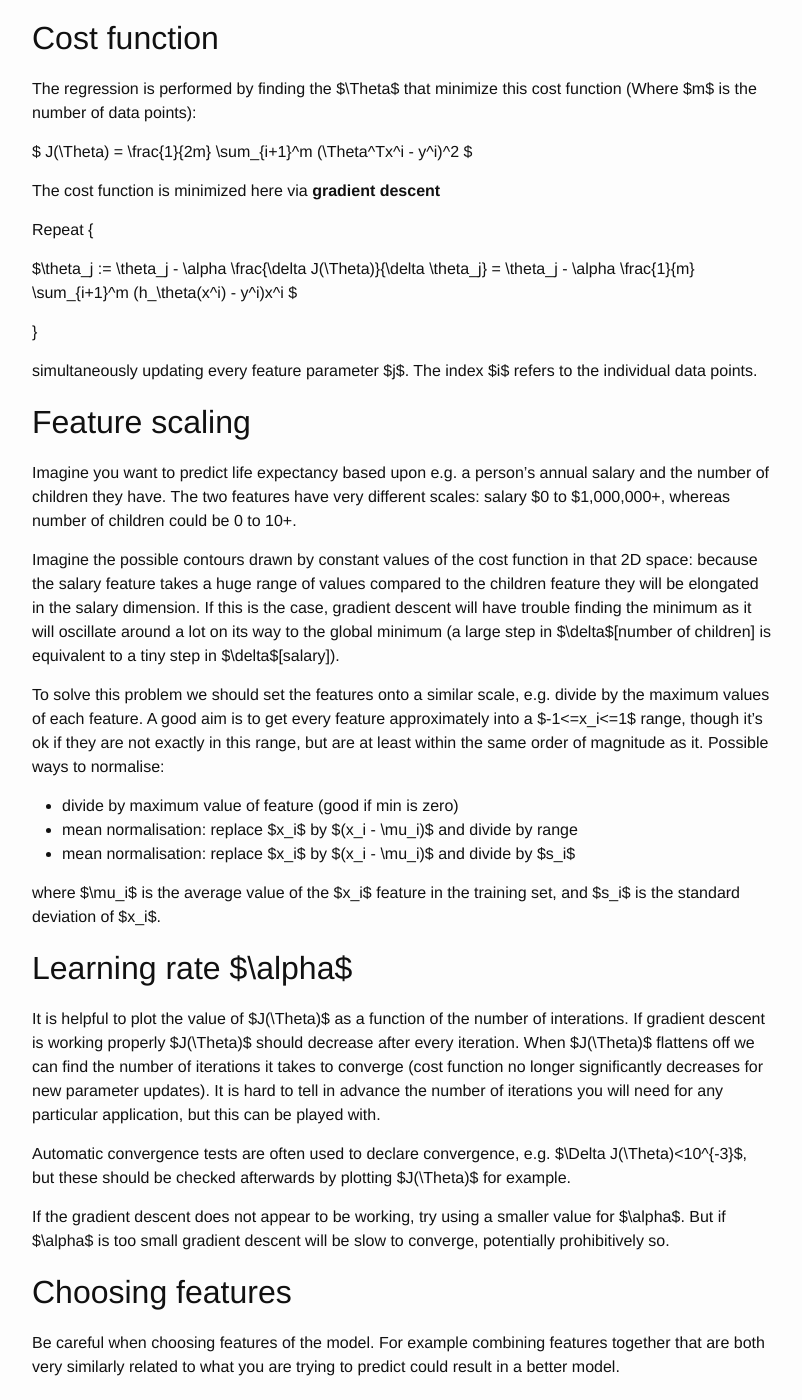
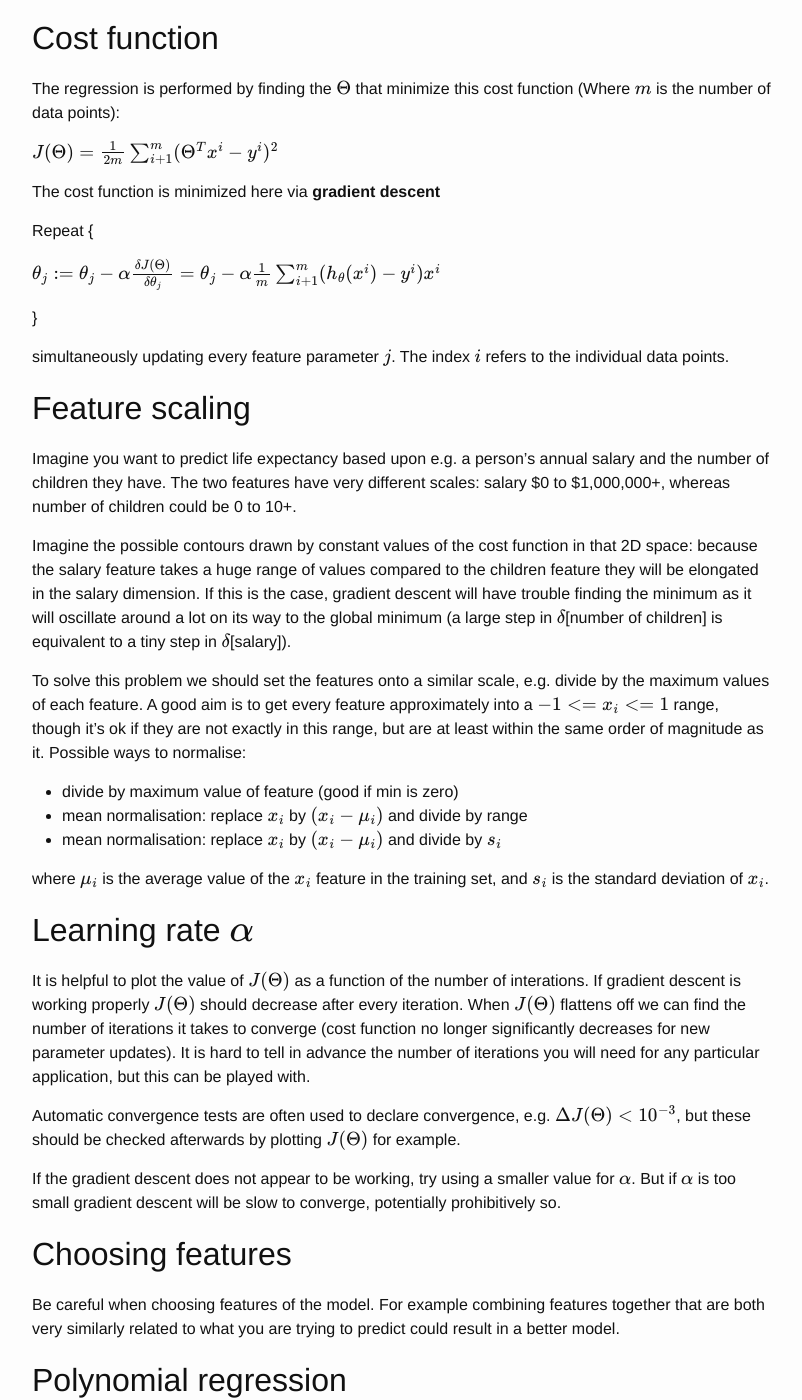
Before and after one commit to alexabate/alexabate.github.io, a Jekyll site: the page built from _posts/2016-05-10-linear-regression.md, in a window 1280 px wide and 1400 px high, scrolled down 728 px. Shown: the whole window, without its empty margins (238-1040 px from the left). Built offline with Jekyll 4.4.1, drawn with Linux system fonts in a browser that asks for light colours; some web fonts are replaced; formulas are drawn with MathJax 3; some of the changed text lies outside the part shown.

Commit message:
cleaned linear regression post

```diff
--- a/_posts/2016-05-10-linear-regression.md
+++ b/_posts/2016-05-10-linear-regression.md
@@ -17,38 +17,38 @@ Coursera.
 
 From Andrew Ng's ML course:
 
-$h_\theta(x) = \theta_0x_0 + \theta_1 x_1 + ... \theta_n x_n$
+\\(h_\theta(x) = \theta_0x_0 + \theta_1 x_1 + ... \theta_n x_n\\)
 
-where $x_i$ is each feature in the model, and $x_0=1$ with $n$ the number of
-features. $\theta_i$ I refer to as the "feature parameters".
+where \\(x_i\\) is each feature in the model, and \\(x_0=1\\) with \\(n\\) the number of
+features. \\(\theta_i\\) I refer to as the "feature parameters".
 
 Can re-write this in vector notation as
 
-$h_\theta(x) = \Theta^Tx$
+\\(h_\theta(x) = \Theta^Tx\\)
 
-where $\Theta = [\theta_0, \theta_1, ..., \theta_n]$ and $x = [x_0, x_1, ... ,
-x_n]$
+where \\(\Theta = [\theta_0, \theta_1, ..., \theta_n]\\) and \\(x = [x_0, x_1, ... ,
+x_n]\\)
 
-These vectors have dimension $n+1$ to include the constant term/intercept
-$x_0=1$.
+These vectors have dimension \\(n+1\\) to include the constant term/intercept
+\\(x_0=1\\).
 
 ## Cost function
 
-The regression is performed by finding the $\Theta$ that minimize this cost
-function (Where $m$ is the number of data points):
+The regression is performed by finding the \\(\Theta\\) that minimize this cost
+function (Where \\(m\\) is the number of data points):
 
-$ J(\Theta) = \frac{1}{2m} \sum_{i+1}^m (\Theta^Tx^i - y^i)^2 $
+\\( J(\Theta) = \frac{1}{2m} \sum_{i+1}^m (\Theta^Tx^i - y^i)^2 \\)
 
 The cost function is minimized here via **gradient descent**
 
 Repeat {
 
-$\theta_j := \theta_j - \alpha \frac{\delta J(\Theta)}{\delta \theta_j} =
-\theta_j - \alpha \frac{1}{m} \sum_{i+1}^m (h_\theta(x^i) - y^i)x^i $
+\\(\theta_j := \theta_j - \alpha \frac{\delta J(\Theta)}{\delta \theta_j} =
+\theta_j - \alpha \frac{1}{m} \sum_{i+1}^m (h_\theta(x^i) - y^i)x^i \\)
 
 }
 
-simultaneously updating every feature parameter $j$. The index $i$ refers to the
+simultaneously updating every feature parameter \\(j\\). The index \\(i\\) refers to the
 individual data points.
 
 ## Feature scaling
@@ -63,37 +63,37 @@ that 2D space: because the salary feature takes a huge range of values compared
 to the children feature they will be elongated in the salary dimension. If this
 is the case, gradient descent will have trouble finding the minimum as it will
 oscillate around a lot on its way to the global minimum (a large step in
-$\delta$[number of children] is equivalent to a tiny step in $\delta$[salary]).
+\\(\delta\\)[number of children] is equivalent to a tiny step in \\(\delta\\)[salary]).
 
 To solve this problem we should set the features onto a similar scale, e.g.
 divide by the maximum values of each feature. A good aim is to get every feature
-approximately into a $-1<=x_i<=1$ range, though it's ok if they are not exactly
+approximately into a \\(-1<=x_i<=1\\) range, though it's ok if they are not exactly
 in this range, but are at least within the same order of magnitude as it.
 Possible ways to normalise:
 
 * divide by maximum value of feature (good if min is zero)
-* mean normalisation: replace $x_i$ by $(x_i - \mu_i)$ and divide by range
-* mean normalisation: replace $x_i$ by $(x_i - \mu_i)$ and divide by $s_i$
+* mean normalisation: replace \\(x_i\\) by \\((x_i - \mu_i)\\) and divide by range
+* mean normalisation: replace \\(x_i\\) by \\((x_i - \mu_i)\\) and divide by \\(s_i\\)
 
-where $\mu_i$ is the average value of the $x_i$ feature in the training set, and
-$s_i$ is the standard deviation of $x_i$.
+where \\(\mu_i\\) is the average value of the \\(x_i\\) feature in the training set, and
+\\(s_i\\) is the standard deviation of \\(x_i\\).
 
-## Learning rate $\alpha$
+## Learning rate \\(\alpha\\)
 
-It is helpful to plot the value of $J(\Theta)$ as a function of the number of
-interations. If gradient descent is working properly $J(\Theta)$ should decrease
-after every iteration. When $J(\Theta)$ flattens off we can find the number of
+It is helpful to plot the value of \\(J(\Theta)\\) as a function of the number of
+interations. If gradient descent is working properly \\(J(\Theta)\\) should decrease
+after every iteration. When \\(J(\Theta)\\) flattens off we can find the number of
 iterations it takes to converge (cost function no longer significantly decreases
 for new parameter updates). It is hard to tell in advance the number of
 iterations you will need for any particular application, but this can be played
 with.
 
-Automatic convergence tests are often used to declare convergence, e.g. $\Delta
-J(\Theta)<10^{-3}$, but these should be checked afterwards by plotting
-$J(\Theta)$ for example.
+Automatic convergence tests are often used to declare convergence, e.g. \\(\Delta
+J(\Theta)<10^{-3}\\), but these should be checked afterwards by plotting
+\\(J(\Theta)\\) for example.
 
 If the gradient descent does not appear to be working, try using a smaller value
-for $\alpha$. But if $\alpha$ is too small gradient descent will be slow to
+for \\(\alpha\\). But if \\(\alpha\\) is too small gradient descent will be slow to
 converge, potentially prohibitively so.
 
 ## Choosing features
@@ -105,9 +105,9 @@ could result in a better model.
 ## Polynomial regression
 
 It's easy to see how we can extend this to polynomial regression by rewriting
-$h_\theta(x)$ e.g.
+\\(h_\theta(x)\\) e.g.
 
-$h_\theta(x) = \theta_0 x_0 + \theta_1 x_1 + \theta_2 x_1^2 $
+\\(h_\theta(x) = \theta_0 x_0 + \theta_1 x_1 + \theta_2 x_1^2 \\)
 
 Warning: feature scaling becomes even more important here!
 
@@ -121,24 +121,24 @@ the differential to zero.
 
 Normal equation:
 
-Place all features into a matrix of $m$ rows (data points) by $n+1$ columns
-(features) called $X$. And also the values of the feature to be predicted into a
-$m$ rows (data points) by 1 vector called $y$ (because just single value to
+Place all features into a matrix of \\(m\\) rows (data points) by \\(n+1\\) columns
+(features) called \\(X\\). And also the values of the feature to be predicted into a
+\\(m\\) rows (data points) by 1 vector called \\(y\\) (because just single value to
 predict here):
 
-$\Theta = (X^TX)^{-1}X^Ty $
+\\(\Theta = (X^TX)^{-1}X^Ty \\)
 
 Each training example gives a feature vector, and these are used to make the
-"design matrix" $X$. So each column feature vector $x$ is transposed and put
-into a row of $X$. The above equation gives the optimal value of $\Theta$ at the
+"design matrix" \\(X\\). So each column feature vector \\(x\\) is transposed and put
+into a row of \\(X\\). The above equation gives the optimal value of \\(\Theta\\) at the
 minimum of the cost value.
 
 With this method feature scaling is not necessary. You also don't need to choose
 a learning rate and don't have to iterate.
 
-However when there are are large number of features $n$ the Normal Equation is
-very slow if $n$ is large, because you have to invert $n$X$n$ matrix. The cost
-of inverting a matrix is $O(n^3)$ so should rethink using this if $n>10000$.
+However when there are are large number of features \\(n\\) the Normal Equation is
+very slow if \\(n\\) is large, because you have to invert \\(n\\)X\\(n\\) matrix. The cost
+of inverting a matrix is \\(O(n^3)\\) so should rethink using this if \\(n>10000\\).
 
 ## Python implementation of linear regression
 
@@ -268,8 +268,7 @@ def gradient_descent(theta, X, y, alpha, niter=100):
 {% endhighlight %}
 
 Test this implementation using the data sets supplied with exercise 1 of Andrew
-Ng's course. The data below is simply
-the population of a city versus the profit of a food truck in that city.
+Ng's course. The data below is simply the population of a city versus the profit of a food truck in that city.
 
 **In [19]:**
 
@@ -310,7 +309,7 @@ print "On first iteration, value of cost function =", cost_function(theta, x, y)
 
 ## Visualize the cost function
 
-For a grid of likely $\Theta$ parameters calculate the values of the cost
+For a grid of likely \\(\Theta\\) parameters calculate the values of the cost
 function and plot
 
 **In [20]:**
@@ -361,12 +360,6 @@ ax.set_ylabel('$\Theta_1$', fontsize=24)
 {% endhighlight %}
 
     At minimum of array: Theta_0 = -3.93939393939 Theta_1 = 1.20183486239
-
-
-
-
-
-
 
 
 ![png]({{ BASE_PATH }}/images/linearregression_5_2.png)
@@ -426,11 +419,6 @@ ax.set_ylabel('$J(\Theta)$', fontsize=24)
 
 
 
-    <matplotlib.text.Text at 0x113a4bfd0>
-
-
-
-
 ![png]({{ BASE_PATH }}/images/linearregression_7_2.png)
 
 
@@ -457,10 +445,6 @@ handles, labels = ax.get_legend_handles_labels()
 ax.legend(prop={'size':12}, loc='upper left')
 {% endhighlight %}
 
-
-
-
-    <matplotlib.legend.Legend at 0x1141b8850>
 
 
 
@@ -497,10 +481,6 @@ ax.legend(prop={'size':12}, loc='upper left')
     scikit learn result: Theta_0 (intercept) = -3.89578087831 Theta_1 (slope) = 1.19303364419
 
 
-
-
-
-    <matplotlib.legend.Legend at 0x11421da50>
 
 
 
@@ -564,8 +544,6 @@ ax.set_ylabel('number of bedrooms', fontsize=24)
 
 
 
-
-    <matplotlib.text.Text at 0x112e73a10>
 
 
 
@@ -641,10 +619,6 @@ ax.set_ylabel('$J(\Theta)$', fontsize=24)
 
 
 
-    <matplotlib.text.Text at 0x11610b210>
-
-
-
 
 ![png]({{ BASE_PATH }}/images/linearregression_18_2.png)
 
@@ -678,9 +652,6 @@ ax.set_ylabel('House price', fontsize=24)
 {% endhighlight %}
 
 
-
-
-    <matplotlib.text.Text at 0x115954350>
 
 
 
@@ -738,8 +709,6 @@ ax.set_ylabel('House price', fontsize=24)
 
 
 
-    <matplotlib.text.Text at 0x112c54890>
-
 
 
 
```
